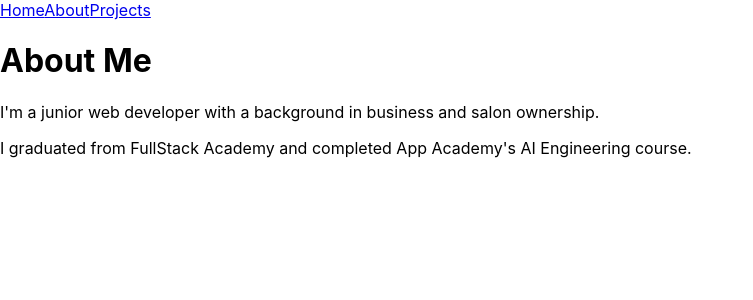
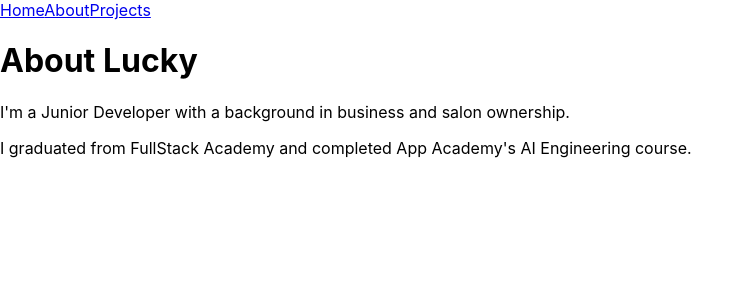
Before and after one commit to luckyparadis13/react-counter-app, a React (Create React App) app: page /about in a window 1280 px wide. Shown: the top 300 px of the page, without its empty margins (0-753 px from the left). Built offline with nearby package versions, Linux system fonts and the light colour scheme.

Commit message:
Added useContext to share user data across components

```diff
--- a/src/App.js
+++ b/src/App.js
@@ -1,10 +1,15 @@
 import { BrowserRouter, Routes, Route, Link } from "react-router-dom";
+import { useState } from "react";
+import UserContext from "./UserContext";
 import Home from "./pages/Home";
 import About from "./pages/About";
 import Projects from "./pages/Projects";
 
 function App() {
+  const [user] = useState({ name: "Lucky", role: "Junior Developer" });
+
   return (
+    <UserContext.Provider value={user}>
       <BrowserRouter>
         <nav>
           <Link to="/">Home</Link>
@@ -18,6 +23,7 @@ function App() {
           <Route path="/projects" element={<Projects />} />
         </Routes>
       </BrowserRouter>
+    </UserContext.Provider>
   );
 }
 
--- /dev/null
+++ b/src/UserContext.js
@@ -0,0 +1,5 @@
+import { createContext } from "react";
+
+const UserContext = createContext();
+
+export default UserContext;
--- a/src/pages/About.js
+++ b/src/pages/About.js
@@ -1,10 +1,14 @@
+import { useContext } from "react";
+import UserContext from "../UserContext";
+
 function About() {
+  const user = useContext(UserContext);
+
   return (
     <div>
-      <h1>About Me</h1>
+      <h1>About {user.name}</h1>
       <p>
-        I'm a junior web developer with a background in business and salon
-        ownership.
+        I'm a {user.role} with a background in business and salon ownership.
       </p>
       <p>
         I graduated from FullStack Academy and completed App Academy's AI
--- a/src/pages/Home.js
+++ b/src/pages/Home.js
@@ -1,8 +1,13 @@
+import { useContext } from "react";
+import UserContext from "../UserContext";
+
 function Home() {
+  const user = useContext(UserContext);
+
   return (
     <div>
-      <h1>Welcome to my Portfolio!</h1>
-      <p>I'm Lucky, a junior web developer based in San Francisco.</p>
+      <h1>Welcome, {user.name}!</h1>
+      <p>{user.role} based in San Francisco.</p>
     </div>
   );
 }
```
Lines whose indentation alone changed are shown as unchanged.
